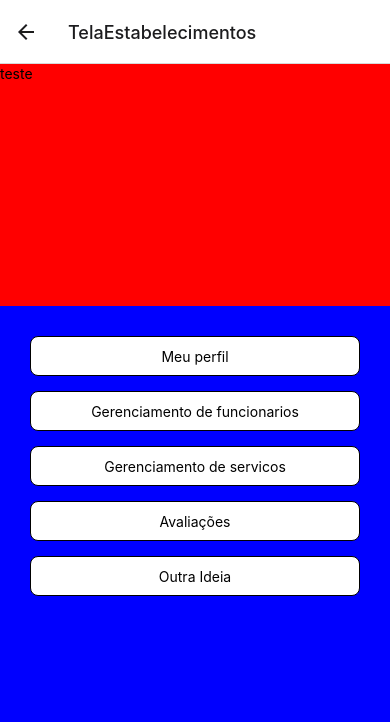
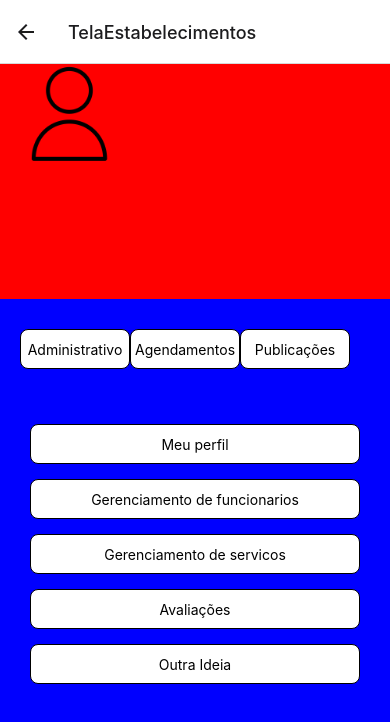
Before and after one commit to AntonioHannon24/App-Pet-Facil01, a React Native app: screen /TelaEstabelecimentos in a window 390 px wide. Shown: the top 722 px of the page. Built offline with nearby package versions, Linux system fonts and the light colour scheme.

Commit message:
Tela Estabelecimentos

```diff
--- a/src/Componentes/mainComponents/estilos_main.js
+++ b/src/Componentes/mainComponents/estilos_main.js
@@ -61,3 +61,26 @@ export const ButtonsContainer = styled.View`
     flex-grow:2;
     align-items:center;
 `;
+
+export const ButtonsContainerPainel = styled.View`
+    padding:20px;
+    background-color:blue;
+    flex-direction: row;
+    align-items:center;
+    display: flex;
+`;
+
+export const IconLogin = styled.Image`
+    width: 100px;
+    height: 100px;
+    margin-right: 8px;
+    margin-left: 20px;
+`;
+
+
+export const ButtonsContainerColumn = styled.View`
+    padding:20px;
+    background-color:blue;
+    flex-grow:2;
+    align-items:center;
+`;
--- a/src/Componentes/mainComponents/main_clientes/Style.js
+++ b/src/Componentes/mainComponents/main_clientes/Style.js
@@ -4,13 +4,6 @@ import styled from 'styled-components/native';
 export const ContainerMain = styled.View`
     flex: 1;
     margin-top: 10px;
-`;
-
-export const IconLogin = styled.Image`
-    width: 100px;
-    height: 100px;
-    margin-right: 8px;
-    margin-left: 20px;
 `;
 
 export const TextContainer = styled.View`
@@ -35,14 +28,6 @@ export const PetText = styled.Text`
 
 `;
 
-export const ButtonsContainer = styled.View`
-    padding:20px;
-    background-color:blue;
-    flex-direction: row;
-    align-items:center;
-    display: flex;
-`;
-
 export const ButtonsContainer2 = styled.View`
     padding:50px;
     background-color:red;
--- a/src/Componentes/mainComponents/main_clientes/index.js
+++ b/src/Componentes/mainComponents/main_clientes/index.js
@@ -1,8 +1,8 @@
 import React from 'react';
 
-import {ContainerMain, IconLogin, TextContainer, WelcomeText, PetTextContainer, View, PetText, ButtonsContainer, ButtonsContainer2} from "./Style";
+import {ContainerMain, TextContainer, WelcomeText, PetTextContainer, View, PetText, ButtonsContainer2} from "./Style";
+import { IconLogin,ButtonsContainerPainel } from '../estilos_main';
 import { ButtonContainer, ButtonText } from "../../Estilos.js"
-
 
 const width = "110px";
 
@@ -24,7 +24,7 @@ const TelaUser = () => {
 
 
 
-      <ButtonsContainer>
+      <ButtonsContainerPainel>
           <ButtonContainer width={width}>
             <ButtonText >Meu perfil</ButtonText>
           </ButtonContainer>
@@ -34,7 +34,7 @@ const TelaUser = () => {
           <ButtonContainer width={width}>
             <ButtonText >PetHelpers</ButtonText>
           </ButtonContainer>
-      </ButtonsContainer>
+      </ButtonsContainerPainel>
 
       <ButtonsContainer2>
           <ButtonContainer width={"300px"}>
--- a/src/Componentes/mainComponents/main_empresas/index.js
+++ b/src/Componentes/mainComponents/main_empresas/index.js
@@ -1,20 +1,33 @@
 import React from 'react';
 
-import { ButtonsContainer, ContainerMain, PerfilContainer } from "../estilos_main";
+import { ButtonsContainerColumn, ContainerMain, PerfilContainer,ButtonsContainerPainel, IconLogin } from "../estilos_main";
 import { ButtonContainer, ButtonText } from "../../Estilos"
 
 const TelaEstabelecimentos = ({navigation}) => {
 
   const width = "330px";
+  const widthButton = "110px";
 
 
   return (
     <ContainerMain>
-      <PerfilContainer>
-          <ButtonText>teste</ButtonText>
+       <PerfilContainer>
+          <IconLogin source={require('../img/profile.png')}/>
       </PerfilContainer>
 
-      <ButtonsContainer>
+      <ButtonsContainerPainel>
+          <ButtonContainer width={widthButton}>
+            <ButtonText >Administrativo</ButtonText>
+          </ButtonContainer>
+          <ButtonContainer width={widthButton}>
+            <ButtonText >Agendamentos</ButtonText>
+          </ButtonContainer>
+          <ButtonContainer width={widthButton}>
+            <ButtonText >Publicações</ButtonText>
+          </ButtonContainer>
+      </ButtonsContainerPainel>
+
+      <ButtonsContainerColumn>
           <ButtonContainer width={width}>
             <ButtonText >Meu perfil</ButtonText>
           </ButtonContainer>
@@ -30,7 +43,7 @@ const TelaEstabelecimentos = ({navigation}) => {
           <ButtonContainer width={width}>
             <ButtonText >Outra Ideia</ButtonText>
           </ButtonContainer>
-      </ButtonsContainer>
+      </ButtonsContainerColumn>
     </ContainerMain>
   );
 };
```
